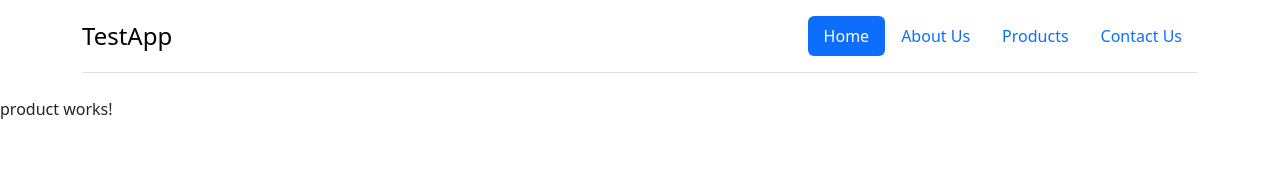
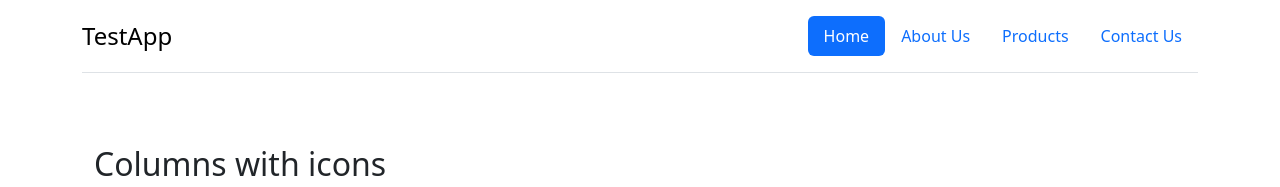
Before and after one commit to jayeshdhage07/testApp, an Angular app: page /product in a window 1280 px wide. Shown: the top 187 px of the page. Built offline with nearby package versions, Linux system fonts and the light colour scheme.

Commit message:
few changes

```diff
--- a/src/app/product/product.component.html
+++ b/src/app/product/product.component.html
@@ -1,5 +1,3 @@
-<p>product works!</p>
-
 <div class="container px-4 py-5" id="featured-3">
     <h2 class="pb-2 border-bottom">Columns with icons</h2>
     <div class="row g-4 py-5 row-cols-1 row-cols-lg-3">
```
